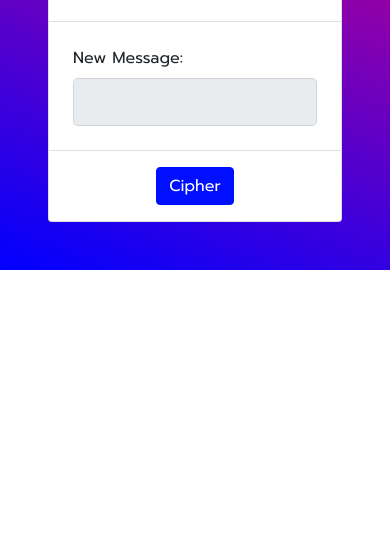
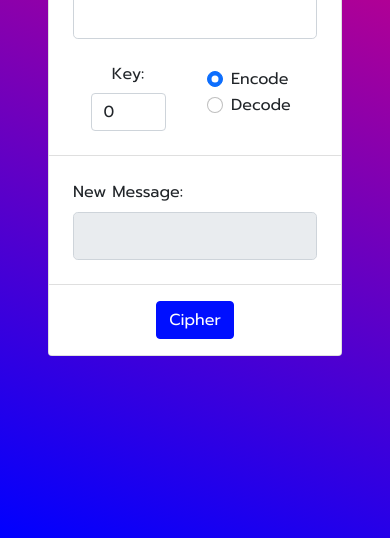
Before and after one commit to ChrNelsen/Coding-Challenges, a plain HTML site: page 01 Caeser Cipher/index.html in a window 390 px wide. Shown: the part 1150-1688 px from the top of the page. Before the commit the page ends 1420 px from the top, so only its background shows below. Drawn offline with nearby package versions, Linux system fonts and the light colour scheme.

Commit message:
Display update for coding challenge on Mobile

```diff
--- a/01 Caeser Cipher/index.html
+++ b/01 Caeser Cipher/index.html
@@ -93,7 +93,7 @@
                     </div>
                 </div>
 
-                <div class="col-lg-9 col-md-7 col-sm-7 d-flex align-items-center justify-content-center p-5 background h-auto" id="Try-It">
+                <div class="col-lg-9 col-md-7 col-sm-7 d-flex align-items-center justify-content-center p-5 background h-100" id="Try-It">
                     <div class="card flex-fill">
                         <div class="card-header">
                             <h1>Caeser Cipher</h1>
```
